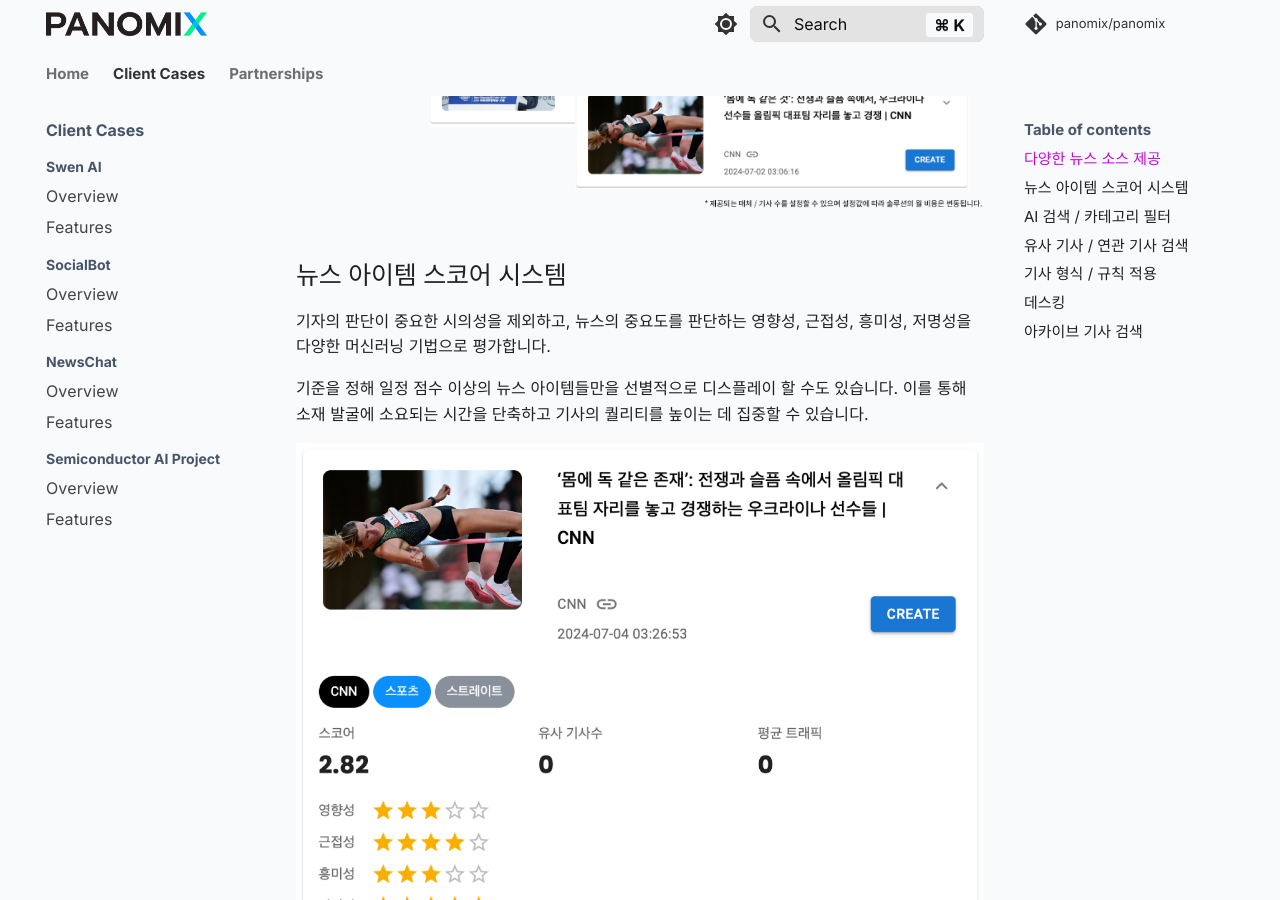
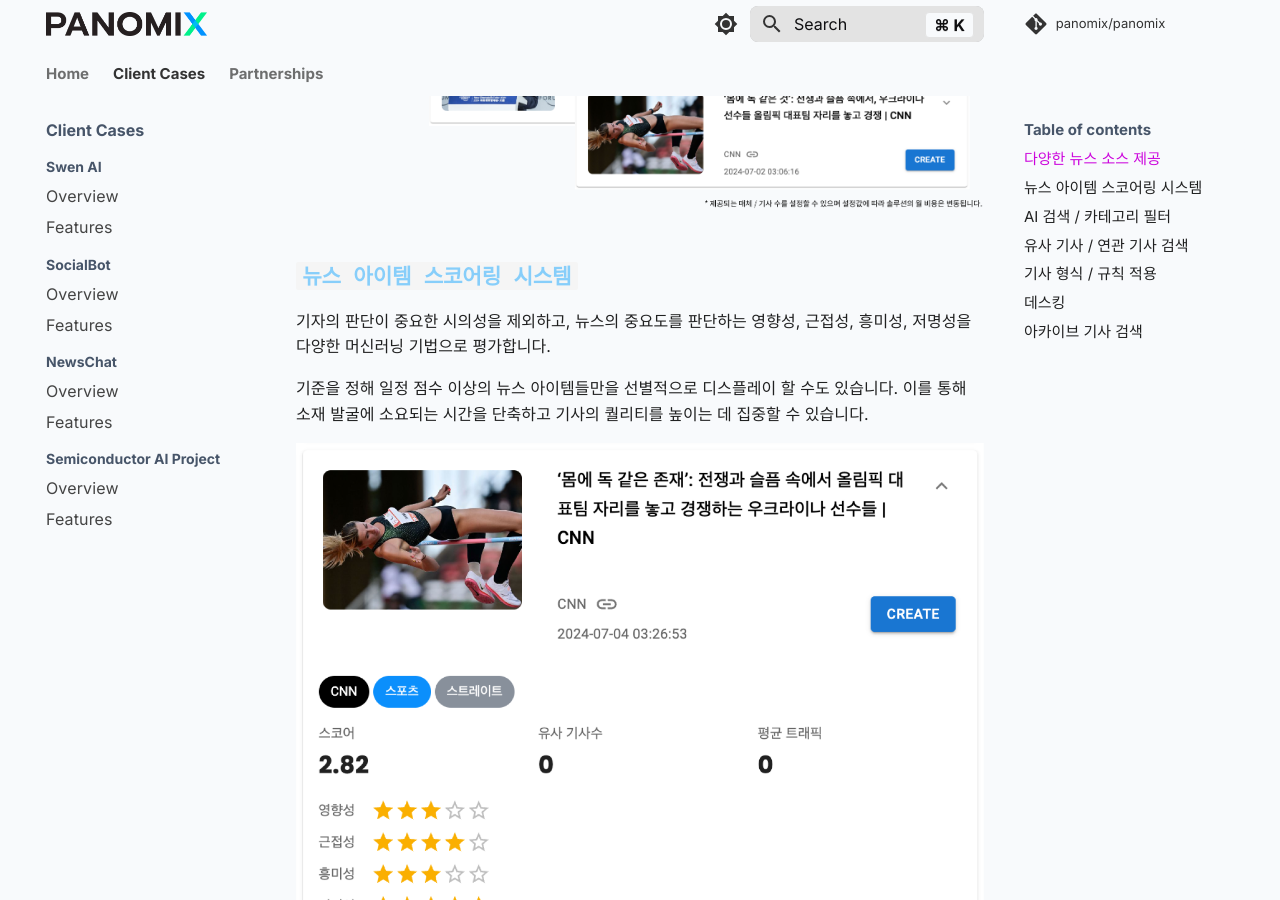
Before and after one commit to panomix/panomix, an MkDocs documentation site: the page built from docs/clients/news/features.md, in a window 1280 px wide and 900 px high, scrolled down 469 px. Built offline with MkDocs 1.6.1 and Material for MkDocs 9.7.7, drawn with Linux system fonts in a browser that asks for light colours; comment, search, counter and statistics services are not loaded.

Commit message:
Update features.md

```diff
--- a/docs/clients/news/features.md
+++ b/docs/clients/news/features.md
@@ -1,10 +1,11 @@
-## 다양한 뉴스 소스 제공
+## **<code style="color : lightskyblue">다양한 뉴스 소스 제공</code>** ##
 
 해외 외신, 커뮤니티, SNS 등 다양한 기사 아이템을 대시보드 형태로 제공합니다. 뉴스 API 제공자 등 다양한 소스에서 뉴스를 받아 실시간으로 업데이트하고, 외신 기사 등을 포함해 외국어로 작성된 콘텐츠는 한국어로 번역해 사용자에게 제공합니다.
 
 ![Product Image](images/Sources.png){style="margin-top: 40px"}
 
-## 뉴스 아이템 스코어 시스템
+## **<code style="color : lightskyblue">뉴스 아이템 스코어링 시스템</code>** ##
+
 
 기자의 판단이 중요한 시의성을 제외하고, 뉴스의 중요도를 판단하는 영향성, 근접성, 흥미성, 저명성을 다양한 머신러닝 기법으로 평가합니다.
 
@@ -12,29 +13,34 @@
 
 ![Product Image](images/Scores.png)
 
-## AI 검색 / 카테고리 필터
+## **<code style="color : lightskyblue">AI 검색 / 카테고리 필터</code>** ##
+
 
 파노믹스의 아티클 RAG(고급 검색 증강 생성)와 Microsoft Azure 클라우드의 AI 검색 기능을 탑재해, 고도화된 검색 방식으로 다양한 기사 아이템들을 검색할 수 있습니다. 또한, 카테고리 필터를 통해 기자별도 담당 카테고리의 기사만을 확인할 수도 있습니다.
 
-## 유사 기사 / 연관 기사 검색
+## **<code style="color : lightskyblue">유사 기사 / 연관 기사 검색</code>** ##
+
 
 기사 작성을 위해 타 매체들의 유사 기사 및 연관 기사를 AI 검색을 통해 쉽고 빠르게 제공합니다. 검색결과를 AI 기사 드래프트 과정에 활용할 수도 있습니다. AI는 중심 기사와 함께 연관 기사를 포함해 새로운 관점과 풍부한 스토리가 담긴 기사 초안을 작성합니다.
 
 ![Product Image](images/Related.png)
 
-## 기사 형식 / 규칙 적용
+## **<code style="color : lightskyblue">기사 형식 / 규칙 적용</code>** ##
+
 
 스트레이트, 리스티클 등 선택된 메인 기사와 유사/연관 기사들에 따라 기자가 기사의 포맷을 판단하고 설정하면, AI가 이에 맞는 기사 생성을 지원합니다. 또한, 각 매체가 가진 기사작성 방침을 추가로 적용해 AI가 이에 기반해 초안을 작성하도록 합니다.
 
 ![Product Image](images/Format.png)
 
-## 데스킹
+## **<code style="color : lightskyblue">데스킹</code>** ##
+
 
 심의 요청부터 송고까지의 데스킹 프로세스를 쉽게 관리할 수 있도록 지원합니다. Swen AI는 기사의 정확성과 공정성, 품질까지 보장할 수 있도록, 심의 요청, 수정, 검토, 승인, 그리고 최종 송고까지의 모든 단계를 효율적으로 관리합니다.
 
 ![Product Image](images/Desking.png)
 
-## 아카이브 기사 검색
+## **<code style="color : lightskyblue">아카이브 기사 검색</code>** ##
+
 
 매체가 보유하고 있는 방대한 기존 기사의 데이터베이스와 Swen의 RAG 및 벡터 데이터베이스가 연결될 수 있도록 지원합니다. RAG 생성이 완료되면 이전 기사들과 새로운 기사 아이템을 조합한 새로운 기사가 탄생합니다. 또, AI 검색을 활용해 과거 기사를 검색하고, 당시 독자들의 반응이나 기사 내용을 참고해 다양한 관점을 제시할 수 있습니다.
 
```
